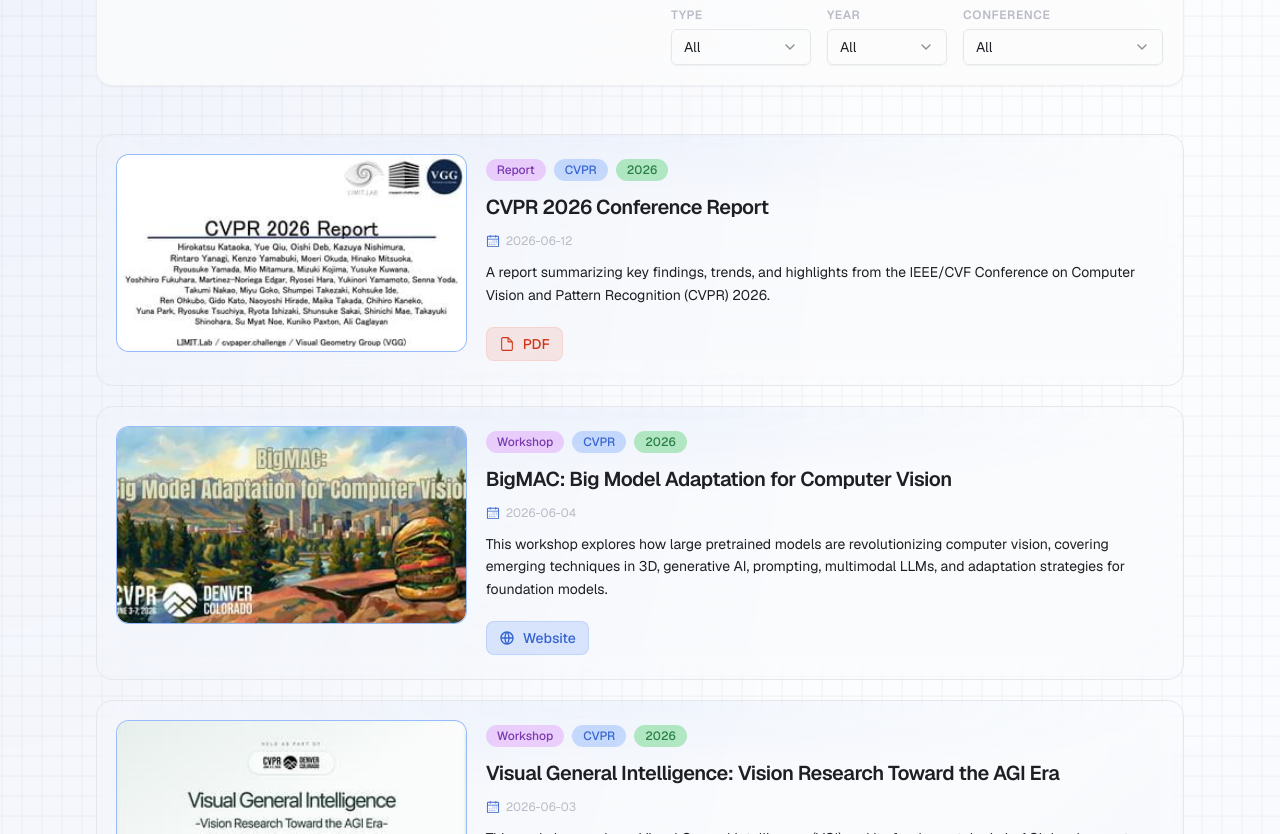
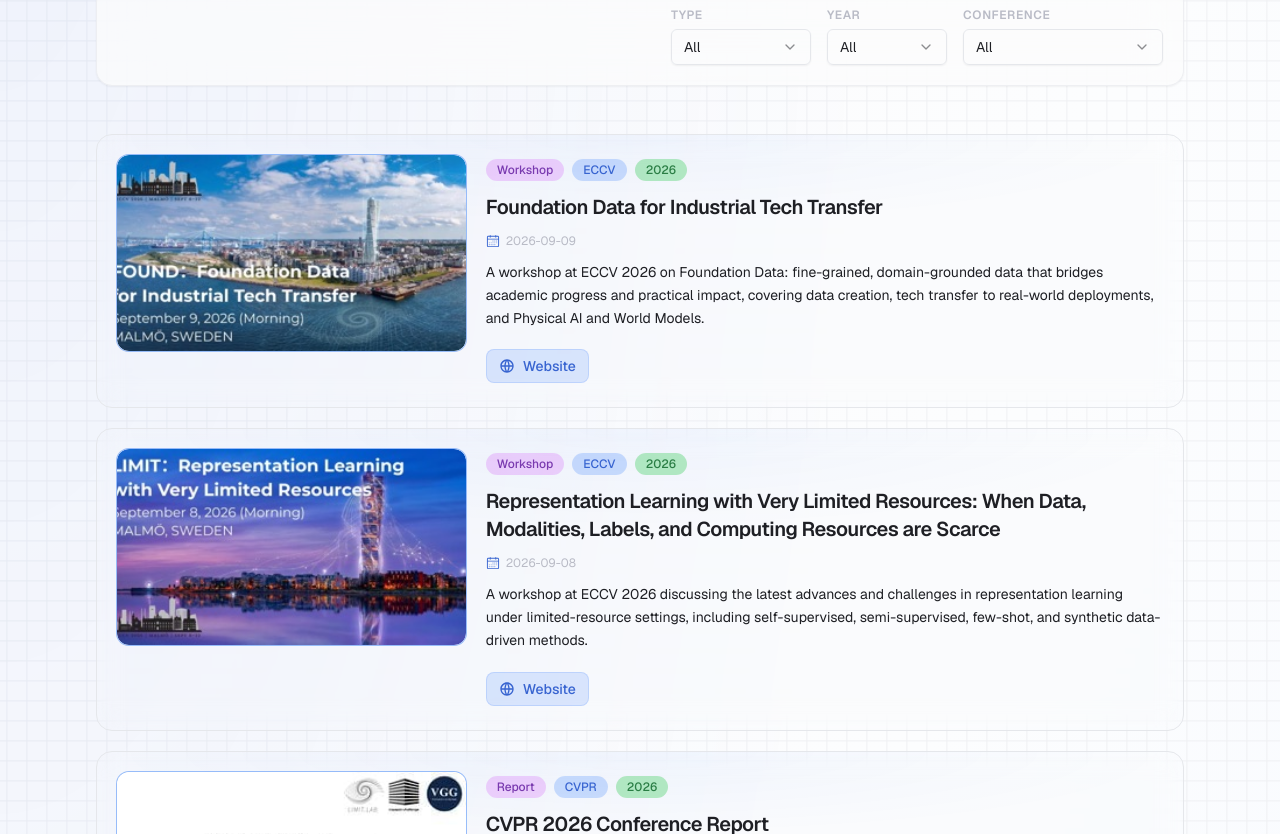
Before and after one commit to cvpaperchallenge-alumni/limit-lab-homepage, a Next.js app: page /events-reports in a window 1280 px wide. Shown: the part 346-1180 px from the top of the page. Built offline with nearby package versions, Linux system fonts and the light colour scheme; what tailwindcss-animated would draw is missing.

Commit message:
feat: add ECCV 2026 LIMIT and FOUND workshops to events & reports

```diff
--- a/src/data/eventsReportsPageData.ts
+++ b/src/data/eventsReportsPageData.ts
@@ -1,4 +1,33 @@
 export const sampleEventsReports = [
+  {
+    id: 10,
+    imageUrl: '/events-reports/eccv2026-found-workshop-320x180.jpg',
+    title: 'Foundation Data for Industrial Tech Transfer',
+    type: 'Workshop',
+    conference: 'ECCV',
+    date: '2026-09-09',
+    year: 2026,
+    description:
+      'A workshop at ECCV 2026 on Foundation Data: fine-grained, domain-grounded data that bridges academic progress and practical impact, covering data creation, tech transfer to real-world deployments, and Physical AI and World Models.',
+    websiteUrl: 'https://eccv2026-found-workshop.limitlab.xyz/',
+    pdfFileUrl: '',
+    githubUrl: '',
+  },
+  {
+    id: 9,
+    imageUrl: '/events-reports/eccv2026-limit-workshop-320x180.jpg',
+    title:
+      'Representation Learning with Very Limited Resources: When Data, Modalities, Labels, and Computing Resources are Scarce',
+    type: 'Workshop',
+    conference: 'ECCV',
+    date: '2026-09-08',
+    year: 2026,
+    description:
+      'A workshop at ECCV 2026 discussing the latest advances and challenges in representation learning under limited-resource settings, including self-supervised, semi-supervised, few-shot, and synthetic data-driven methods.',
+    websiteUrl: 'https://eccv2026-limit-workshop.limitlab.xyz/',
+    pdfFileUrl: '',
+    githubUrl: '',
+  },
   {
     id: 7,
     imageUrl: '/events-reports/cvpr2026-conference-report-320x180.jpg',
```
Also changed, not shown: public/events-reports/eccv2026-found-workshop-320x180.jpg (added), public/events-reports/eccv2026-limit-workshop-320x180.jpg (added).
